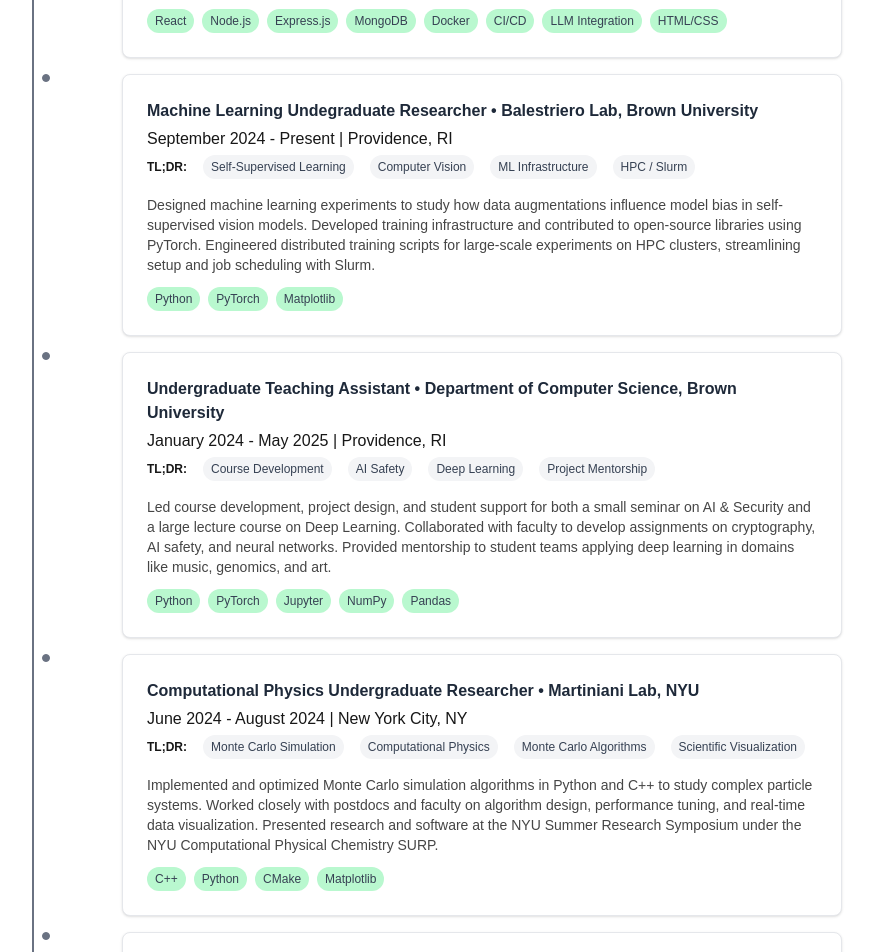
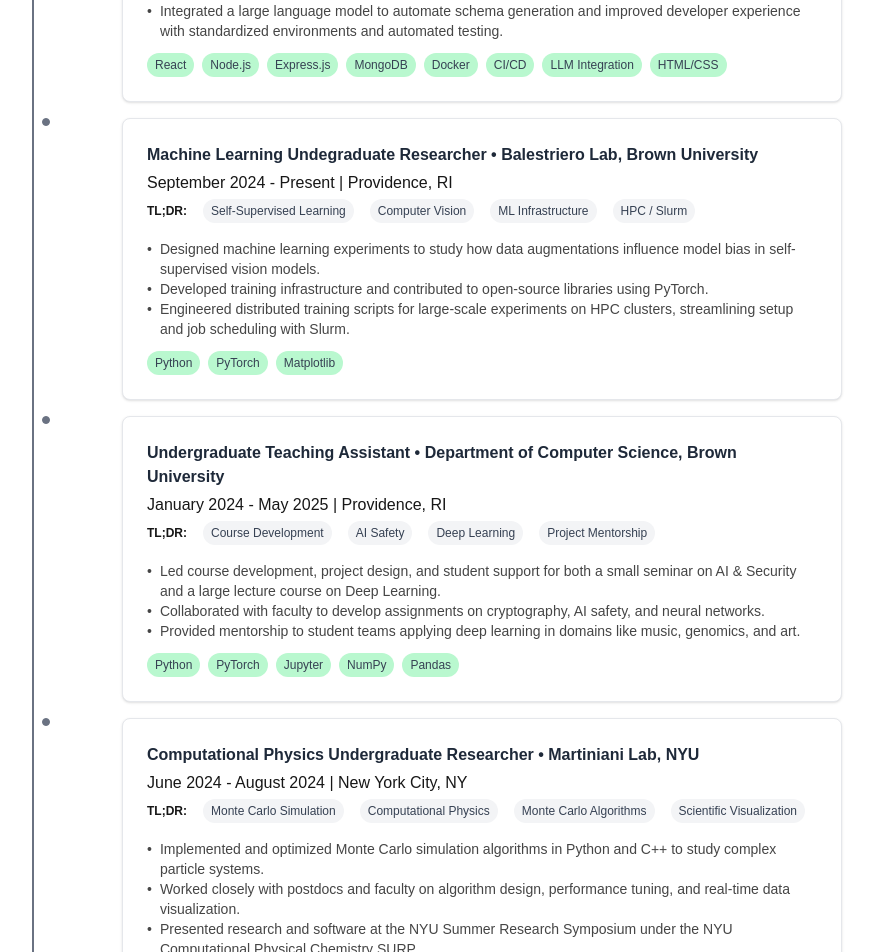
Before and after one commit to plumol/portfolios, a Next.js app: page / in a window 1280 px wide. Shown: the part 1848-2800 px from the top of the page, without its empty margins (203-1076 px from the left). Built offline with nearby package versions, Linux system fonts and the light colour scheme.

Commit message:
UI changes

```diff
--- a/src/app/page.tsx
+++ b/src/app/page.tsx
@@ -24,7 +24,7 @@
       <main className='min-h-lvh mt-24'>
         <div className="flex flex-col items-center w-[100%]">
           <IntroCard />
-          <button className="text-5xl mb-15 mt-10" onClick={handleScrollNext}>&darr;</button>
+          <button className="text-5xl mb-15 mt-5" onClick={handleScrollNext}>&darr;</button>
         </div>
 
 
--- a/src/components/experience_card.tsx
+++ b/src/components/experience_card.tsx
@@ -7,7 +7,6 @@
     faChevronDown
 } from '@fortawesome/free-solid-svg-icons';
 
-import ProjectCard from './project_card';
 
 interface CollapsibleProp {
     open?: boolean;
@@ -23,17 +22,13 @@
             location: 'Providence, RI',
             date_start: 'September 2023',
             date_end: 'Present',
-            about: "Built and deployed a full-stack dashboard using React, Node.js, Express, and MongoDB to streamline the management of bioinformatics \
-                    data pipelines. Designed and implemented a CI/CD pipeline with Docker and GitHub Actions for faster and more reliable deployments. \
-                    Integrated a large language model to automate schema generation and improved developer experience with standardized environments and automated testing.",
+            about: "  \
+                    ",
             description: [
-                "Deployed a full-stack dashboard for launching and managing bioinformatics data pipelines, improving researcher \
-                    experience and data workflow efficiency by 40% using React, Node.js, Express, and MongoDB.",
-                "Cut dashboard deployment times by 40% by implementing a CI/CD pipeline using Docker and GitHub Actions.",
-                "Engineered the integration of a LLM into the CI/CD pipeline, automating generation of JSON schemas for documentation in \
-                    new data workflows and reducing developer onboarding time by 75%.",
-                "Improved developer experience by standardizing local development environments with Docker and integrating automated \
-                    unit testing with Jest in the CI workflow."
+                "Built and deployed a full-stack dashboard using React, Node.js, Express, and MongoDB to streamline the management of bioinformatics \
+                    data pipelines.",
+                "Designed and implemented a CI/CD pipeline with Docker and GitHub Actions for faster and more reliable deployments.",
+                "Integrated a large language model to automate schema generation and improved developer experience with standardized environments and automated testing."
             ],
             tldr: ["Full-stack", "DevOps", "LLM-ops", "Observability"],
             skills: [
@@ -49,15 +44,12 @@
             location: 'Providence, RI',
             date_start: 'September 2024',
             date_end: 'Present',
-            about: 'Designed machine learning experiments to study how data augmentations influence model bias in self-supervised vision models. \
-                    Developed training infrastructure and contributed to open-source libraries using PyTorch. Engineered distributed training scripts \
-                    for large-scale experiments on HPC clusters, streamlining setup and job scheduling with Slurm.',
+            about: ' \
+                    ',
             description: [
-                "Designed machine learning experiments to investigate model bias formed by data augmentations in computer vision \
-                    models with self-supervised learning methods, building on previous papers.",
-                "Developed machine learning algorithms and training infrastructure with PyTorch, contributing to open-source libraries.",
-                "Engineered distributed machine learning training scripts for large-scale computer vision experiments, reducing model \
-                    setup time by 70% and optimizing job scheduling with Slurm on high-performance computing clusters."
+                "Designed machine learning experiments to study how data augmentations influence model bias in self-supervised vision models.",
+                "Developed training infrastructure and contributed to open-source libraries using PyTorch.",
+                "Engineered distributed training scripts for large-scale experiments on HPC clusters, streamlining setup and job scheduling with Slurm."
             ],
             tldr: ["Self-Supervised Learning", "Computer Vision", "ML Infrastructure", "HPC / Slurm"],
             skills: ['Python', 'PyTorch', 'Matplotlib']
@@ -68,14 +60,11 @@
             location: 'Providence, RI',
             date_start: 'January 2024',
             date_end: 'May 2025',
-            about: 'Led course development, project design, and student support for both a small seminar on AI & Security and a large lecture course on \
-                    Deep Learning. Collaborated with faculty to develop assignments on cryptography, AI safety, and neural networks. Provided mentorship \
-                    to student teams applying deep learning in domains like music, genomics, and art.',
+            about: '  ',
             description: [
-                "Revamped machine learning projects, led discussions, and hosted office hours for students in 30- and 300-student courses",
-                "AI & Security: Developed projects on cryptography and AI safety, managing course content for a 30-student seminar",
-                "Deep Learning: Provided technical mentorship and advising for 3 student teams working on deep learning applications \
-                    and models in music generation, genome classification, and art-style transfer."
+                "Led course development, project design, and student support for both a small seminar on AI & Security and a large lecture course on Deep Learning.",
+                "Collaborated with faculty to develop assignments on cryptography, AI safety, and neural networks.",
+                "Provided mentorship to student teams applying deep learning in domains like music, genomics, and art."
             ],
             tldr: ["Course Development", "AI Safety", "Deep Learning", "Project Mentorship"],
             skills: ["Python", "PyTorch", "Jupyter", 'NumPy', 'Pandas']
@@ -86,15 +75,12 @@
             location: 'New York City, NY',
             date_start: 'June 2024',
             date_end: 'August 2024',
-            about: 'Implemented and optimized Monte Carlo simulation algorithms in Python and C++ to study complex particle systems. \
-                    Worked closely with postdocs and faculty on algorithm design, performance tuning, and real-time data visualization. Presented \
-                    research and software at the NYU Summer Research Symposium under the NYU Computational Physical Chemistry SURP.',
+            about: ' \
+                    ',
             description: [
-                "Implemented Monte Carlo algorithms to simulate particle models in Python and C++, improving computational algorithms \
-                    to achieve 60% increase in simulation performance.",
-                "Led end-to-end software development with postdoctoral mentor and faculty, including algorithm design, performance \
-                    tuning, and integration with a custom-built particle visualizer in Python for real-time tracking of particle interactions.",
-                "Presented research findings and poster at the NYU Summer Research Symposium to 100+ staff, faculty, and students."
+                "Implemented and optimized Monte Carlo simulation algorithms in Python and C++ to study complex particle systems.",
+                "Worked closely with postdocs and faculty on algorithm design, performance tuning, and real-time data visualization.",
+                "Presented research and software at the NYU Summer Research Symposium under the NYU Computational Physical Chemistry SURP."
             ],
             tldr: ["Monte Carlo Simulation", "Computational Physics", "Monte Carlo Algorithms", "Scientific Visualization"],
             skills: ['C++', 'Python', 'CMake', 'Matplotlib']
@@ -105,9 +91,12 @@
             location: 'Providence, RI',
             date_start: 'October 2022',
             data_end: 'May 2025',
-            about: 'Built modular bioinformatics pipelines in Python to analyze protein sequence and structural data, with significant performance \
-                    improvements over existing tools. Automated molecular dynamics simulations using GROMACS and WESTPA on HPC clusters to study conformational \
-                    dynamics in Abl1 kinase mutants. Co-authored a peer-reviewed preprint in eLife uncovering novel mechanistic insights into rare kinase states.',
+            about: '  ',
+            description: [
+                'Built modular bioinformatics pipelines in Python to analyze protein sequence and structural data, with significant performance improvements over existing tools.',
+                'Automated molecular dynamics simulations using GROMACS and WESTPA on HPC clusters to study conformational dynamics in Abl1 kinase mutants.',
+                'Co-authored a peer-reviewed preprint in eLife uncovering novel mechanistic insights into rare kinase states.'
+            ],
             tldr: ['Bioinformatics', 'Molecular Dynamics', 'HPC / GROMACS / WESTPA'],
             skills: ["Python", "MDAnalysis", "NumPy", "GROMACS"]
         }
@@ -170,11 +159,13 @@
 export default function Experience() {
     return (
         <div className='mx-4 md:mx-16 flex flex-col justify-center items-center'>
+            <h1 id='about' className='inter-font text-2xl mb-3 text-left'>About Me</h1>
             <div className='flex flex-row justify-center items-center w-full mb-10'>
-                <div id='about' className='w-[54rem]'>
+                <div className='w-[54rem]'>
+
                     <div className='text-left mb-10 mr-50 inter-font'>
                         <h2 className='text-2xl font-semibold mb-5'>I'm Kyle Lam — I build systems that make data-driven research faster, smarter, and more scalable.</h2>
-                        <p className='text-xl'>
+                        <p className='text-xl '>
                             Originally from Southern California, I recently graduated from Brown University having studied my "ABCs":
                             Applied Math, Biochemistry, and Computer Science.
                         </p>
@@ -202,8 +193,8 @@
                 </div>
             </div>
 
-            <p className='inter-font text-2xl mb-5'>Experience</p>
-            <div id='experience' className='flex'>
+            <p id='experience' className='inter-font text-2xl mb-5'>Experience</p>
+            <div className='flex'>
                 <div id='experience-card' className="max-w-4xl mx-auto">
                     <div className='relative border-l-gray-500 border-l-2 pl-2 my-2 mx-4'>
                         <div className="space-y-4">
@@ -226,7 +217,14 @@
                                                         </span>
                                                     ))}
                                                 </div>
-                                                <div className='mt-4 text-sm opacity-80'>{entry.about}</div>
+                                                <ul className='mt-4 text-sm opacity-80 '>
+                                                    {entry.description.map((point, index) => (
+                                                        <li key={index} className='flex'>
+                                                            <span className='mr-2'>&bull;</span>
+                                                            {point}
+                                                        </li>
+                                                    ))}
+                                                </ul>
                                                 <div className='flex gap-2 mt-3'>
                                                     {entry.skills.map((tag, index) => (
                                                         <span key={index} className='px-2 py-1 bg-green-200 text-gray-700 text-xs rounded-full font-medium text-center'>
--- a/src/components/footer.tsx
+++ b/src/components/footer.tsx
@@ -1,8 +1,9 @@
 export default function Footer() {
     return (
+        <div>
             <footer className="flex justify-between p-5 mt-auto min-h-50 border-t-2 mx-16 inter-font">
                 <div className='min-w-1/2 self-center'>
-                <p>Made with a spinning wheel and lots of caffeine</p>
+                    <p>Made with a six brain cells and lots of caffeine :)</p>
                 </div>
                     <div className='flex min-w-1/2 justify-around '>
                     <div className='flex flex-col'>
@@ -18,5 +19,6 @@
                     </div>
                 </div>
             </footer>
+        </div>
     )
 }
--- a/src/components/header.tsx
+++ b/src/components/header.tsx
@@ -2,7 +2,7 @@
     return (
         <nav className='flex justify-around items-center w-[100%] min-h-24 top-0 fixed bg-white z-20'>
             <div className="min-w-1/2 flex items-center text-xl inter-font">
-                <div className='ml-8 pl-8'>Kyle Lam</div>
+                <a className='ml-8 pl-8' href='#intro'>Kyle Lam</a>
             </div>
 
             <div className='flex min-w-1/2 justify-end items-center mr-8 pr-12 gap-20 text-xl inter-font'>
--- a/src/components/intro_card.tsx
+++ b/src/components/intro_card.tsx
@@ -171,7 +171,7 @@
 
     return(
         <>
-            <div id='intro' className='flex flex-col justify-center items-center min-h-[40rem] w-full h-[75vh]'>
+            <div id='intro' className='flex flex-col justify-center items-center min-h-[40rem] w-full h-[70vh]'>
                 <div id='intro-body' className='flex justify-center items-center max-w-[32rem] max-h-[16rem]'>
                     <div className=''>
                         <p className='text-3xl text-center inter-font'>KYLE LAM</p>
```
Lines whose indentation alone changed are shown as unchanged.
